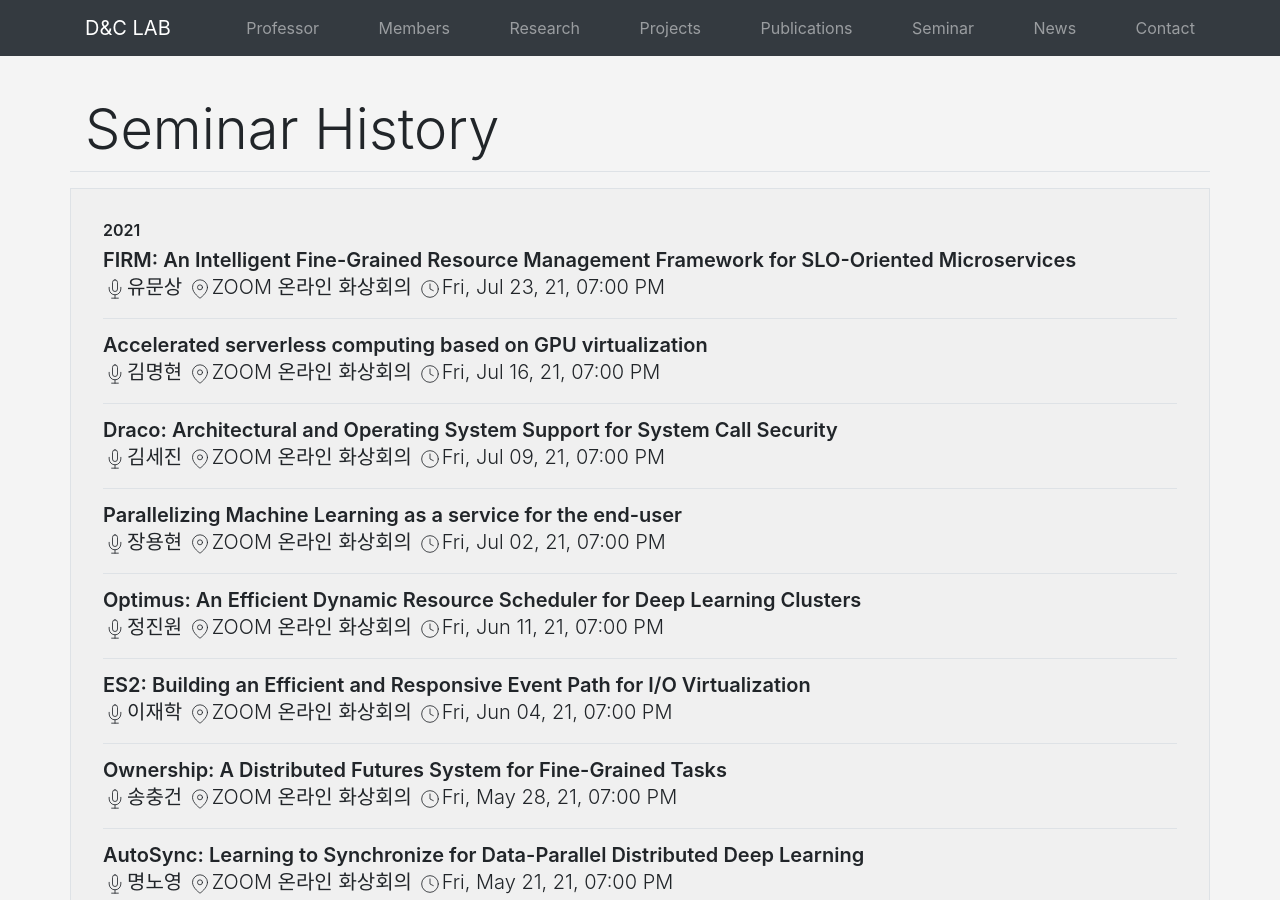
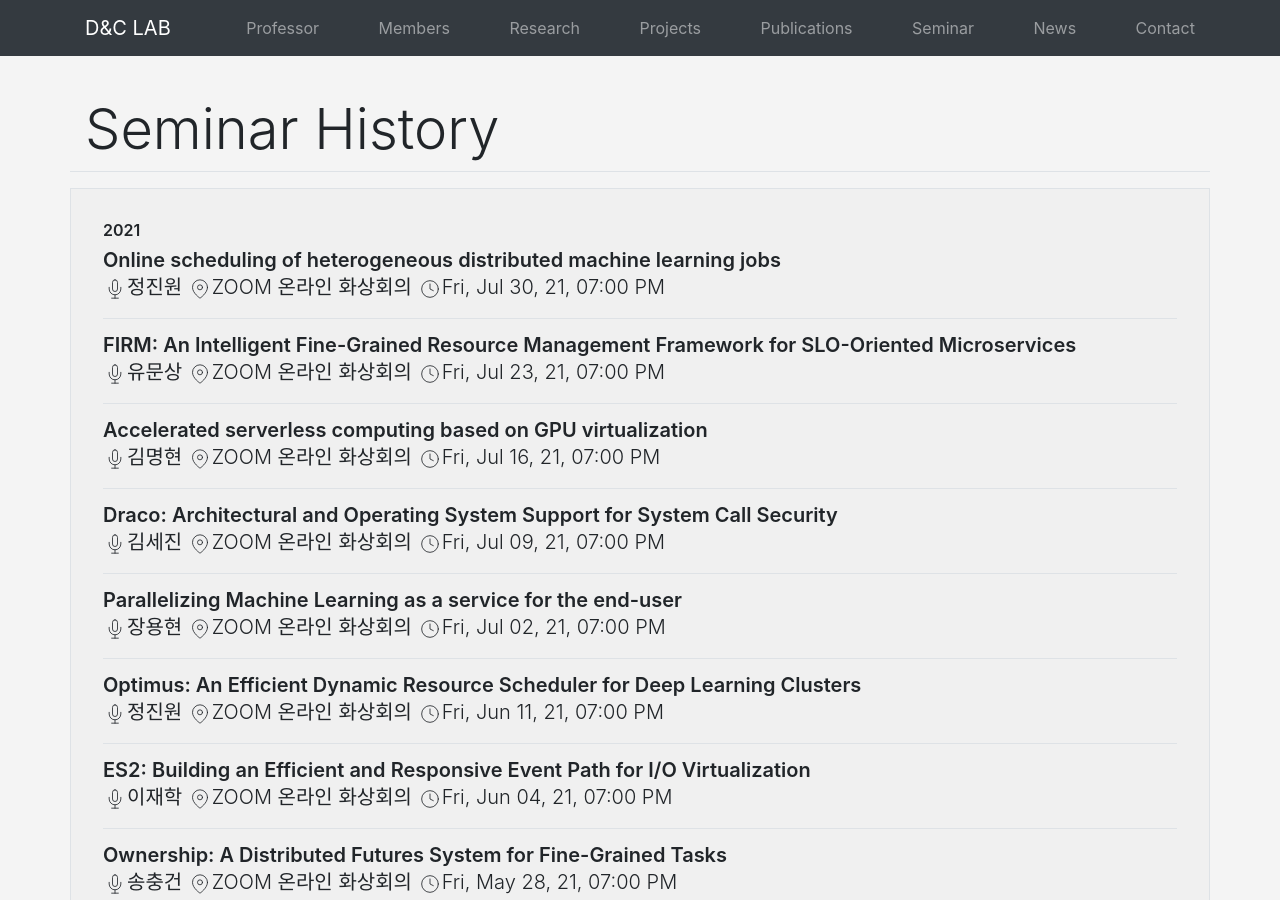
Before and after one commit to KU-Cloud/ku-cloud.github.io, a Jekyll site: the page built from seminar history.html, in a window 1280 px wide and 900 px high. Built offline with Jekyll 4.4.1, drawn with Linux system fonts in a browser that asks for light colours.

Commit message:
update seminars

```diff
--- a/_data/seminars.yaml
+++ b/_data/seminars.yaml
@@ -731,3 +731,7 @@
   date: 2021-07-23T19:00:00.000+0900
   speacker: 유문상
   location: ZOOM 온라인 화상회의
+- title: 'Online scheduling of heterogeneous distributed machine learning jobs'
+  date: 2021-07-30T19:00:00.000+0900
+  speacker: 정진원
+  location: ZOOM 온라인 화상회의
```
